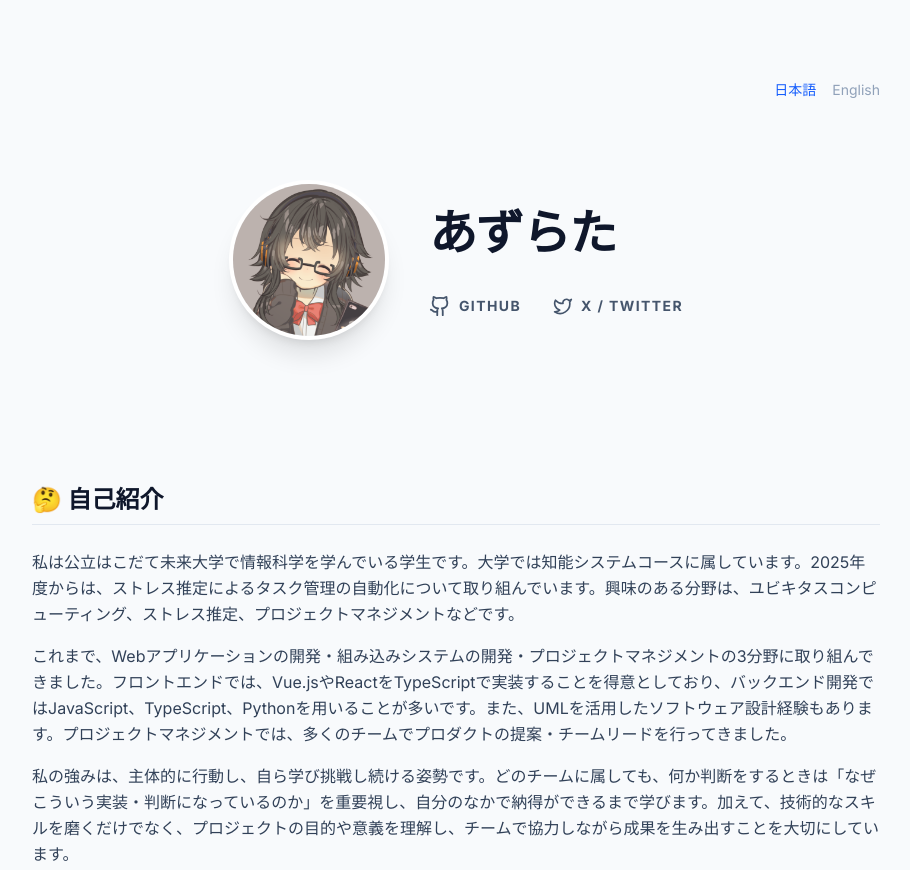
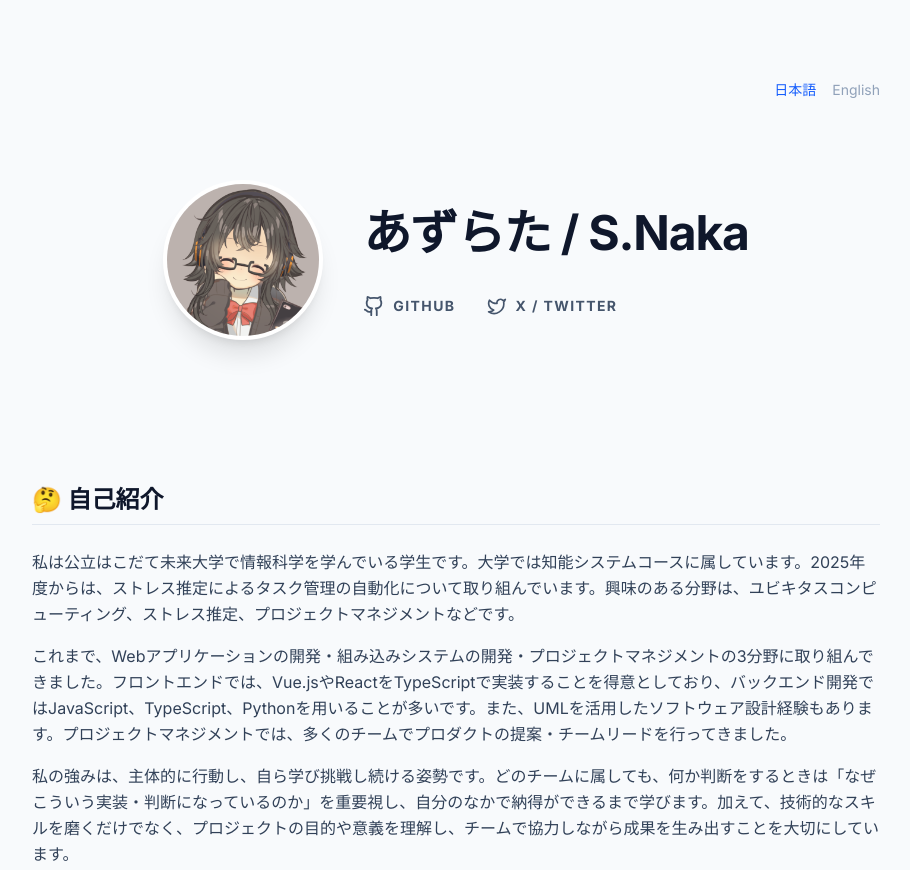
Before and after one commit to azurata09/azurata.me, an Astro site: page / in a window 1280 px wide. Shown: the top 870 px of the page, without its empty margins (184-1094 px from the left). Built offline with nearby package versions, Linux system fonts and the light colour scheme; Astro itself is replaced by a stand-in of ours.

Commit message:
feat: 本名を追加

```diff
--- a/src/components/PortfolioPage.astro
+++ b/src/components/PortfolioPage.astro
@@ -50,7 +50,7 @@ const sortedProjects = await Promise.all(
 const aboutEntry = await getEntry('about', lang);
 const { Content: AboutContent } = aboutEntry ? await render(aboutEntry) : { Content: null };
 
-const name = lang === 'ja' ? "あずらた" : "azurata";
+const name = lang === 'ja' ? "あずらた / S.Naka" : "azurata / S.Naka";
 ---
 
 <Layout title={`${name} | Portfolio`} lang={lang}>
```
